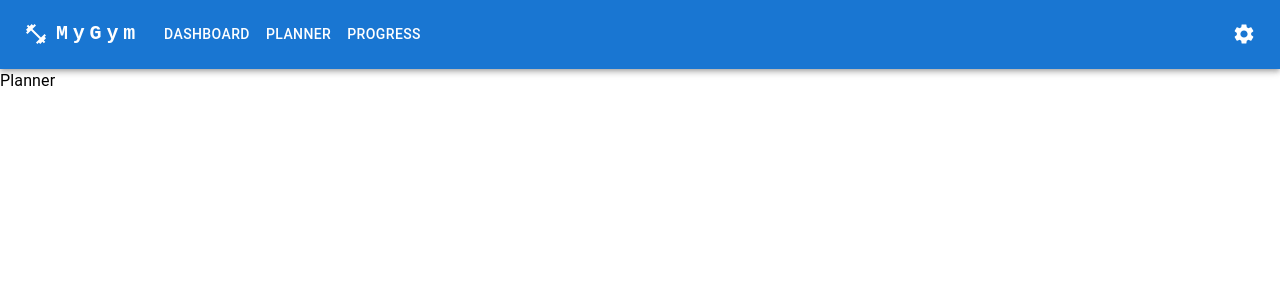
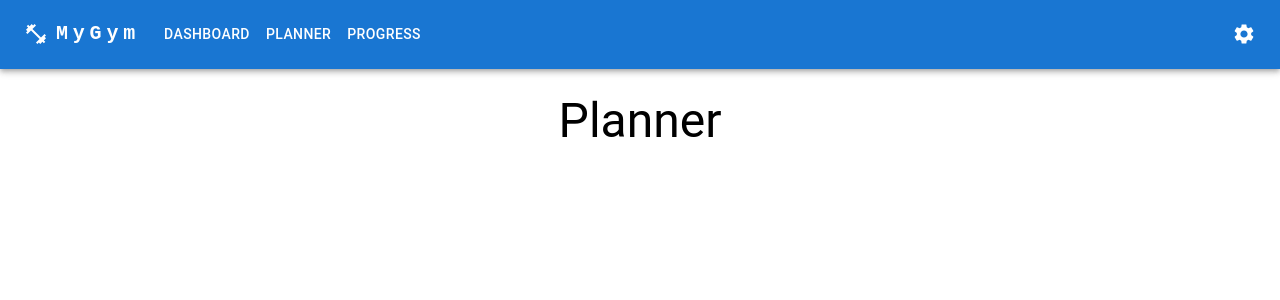
Before and after one commit to samirg1/MD-Fitness, a React (Create React App) app: page / in a window 1280 px wide. Both pictures are taken after a click on the button "PLANNER". Shown: the top 300 px of the page. Built offline with nearby package versions, Linux system fonts and the light colour scheme.

Commit message:
page mechanics and comments

```diff
--- a/src/App.js
+++ b/src/App.js
@@ -1,6 +1,7 @@
 import { Component, Fragment } from "react";
 import ResponsiveAppBar from "./AppBar";
 import Typography from "@mui/material/Typography";
+import Planner from "./Planner";
 
 const pages = ["Dashboard", "Planner", "Progress"];
 
@@ -8,19 +9,32 @@ class App extends Component {
   constructor(props) {
     super(props);
     this.state = {
-      page: pages[0],
+      page: pages[0], // initialise as the first page (dashboard)
     };
   }
 
+  /**
+   * Changes the current page display.
+   * @param {string} newPage the new page to display.
+   */
   changePage(newPage) {
     this.setState({ page: newPage });
+  }
+
+  /**
+   * Get the page content for the current page.
+   * @return {JSX.Element} the page content for the current page.
+   */
+  getPageContent() {
+    if (this.state.page === 'Planner') return <Planner />;
+    return <Typography>{ this.state.page }</Typography>
   }
 
   render() {
     return (
       <Fragment>
         <ResponsiveAppBar pages={pages} changePage={(page) => this.changePage(page)} />
-        <Typography>{ this.state.page }</Typography>
+        {this.getPageContent()}
       </Fragment>
     );
   }
--- a/src/AppBar.js
+++ b/src/AppBar.js
@@ -40,6 +40,10 @@ class ResponsiveAppBar extends Component {
     this.setState({ anchorElUser: null });
   }
 
+  /**
+   * Changes the current page of the app.
+   * @param {string} page the page to switch to.
+   */
   changePage(page) {
     this.props.changePage(page);
     this.handleCloseNavMenu();
--- /dev/null
+++ b/src/Planner.js
@@ -0,0 +1,18 @@
+import Typography from '@mui/material/Typography';
+import Grid from '@mui/material/Grid';
+import { Component } from 'react';
+
+class Planner extends Component {
+    render() {
+        return (
+            <Grid container spacing={3}>
+                <Grid item xs={12}></Grid>
+                <Grid item xs={12} style={{ textAlign: "center" }}>
+                    <Typography variant='h3'>Planner</Typography>
+                </Grid>
+            </Grid>
+        );
+    }
+}
+
+export default Planner;
```
Also changed, not shown: src/PlannerItem.js (added, +7 -0 lines).
